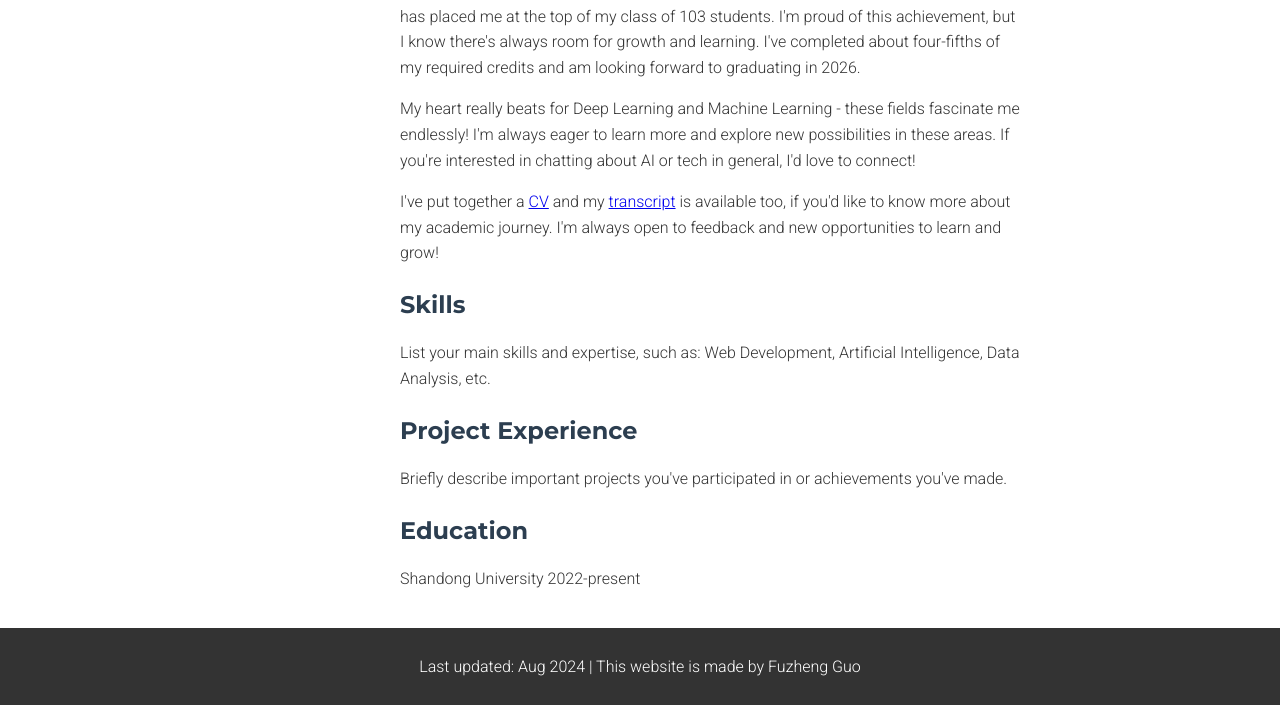
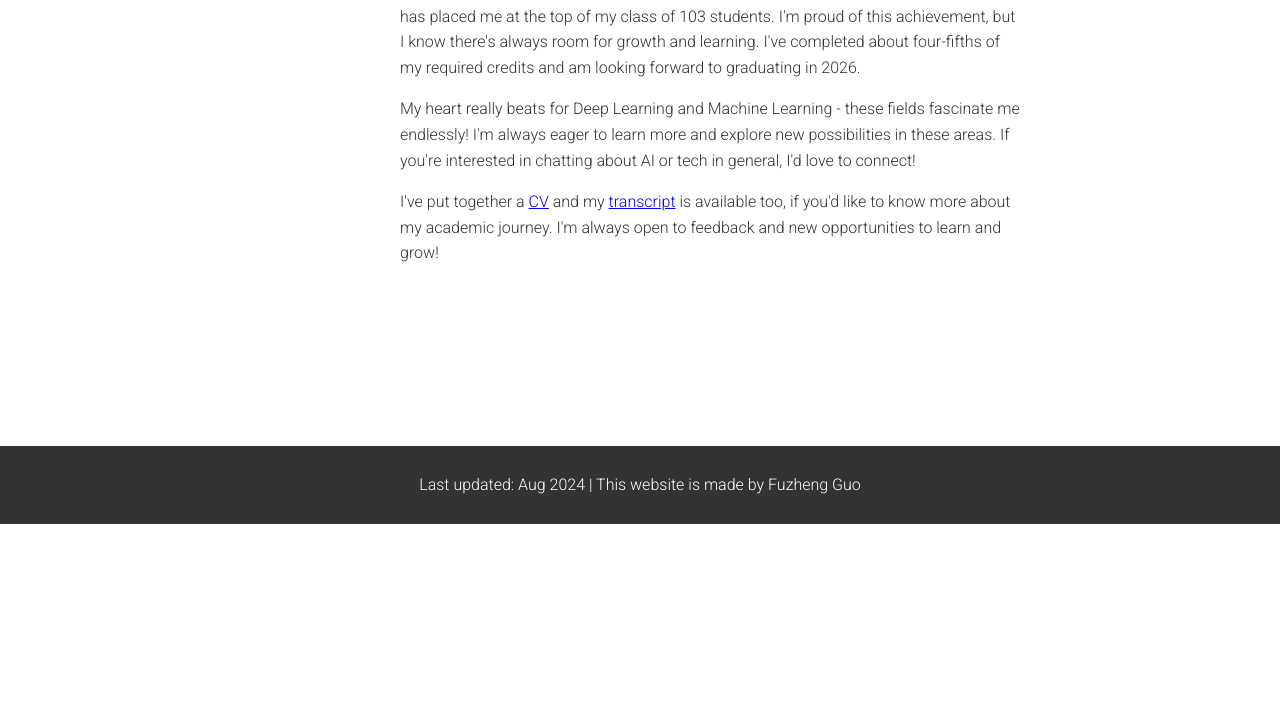
Before and after one commit to FuzGuo/FuzGuo.github.io, a plain HTML site: page index.html in a window 1280 px wide. Shown: the part 276-981 px from the top of the page. After the commit the page ends 800 px from the top, so only its background shows below. Drawn offline with Linux system fonts and the light colour scheme.

Commit message:
Update index.html

```diff
--- a/index.html
+++ b/index.html
@@ -138,14 +138,7 @@
 
                 <p>I've put together a <a href="#">CV</a> and my <a href="https://fuzguo.github.io/transcript.pdf">transcript</a> is available too, if you'd like to know more about my academic journey. I'm always open to feedback and new opportunities to learn and grow!</p>
 
-                <h2 id="skills">Skills</h2>
-                <p>List your main skills and expertise, such as: Web Development, Artificial Intelligence, Data Analysis, etc.</p>
 
-                <h2 id="projects">Project Experience</h2>
-                <p>Briefly describe important projects you've participated in or achievements you've made.</p>
-
-                <h2 id="education">Education</h2>
-                <p>Shandong University 2022-present</p>
             </div>
         </div>
     </div>
```
